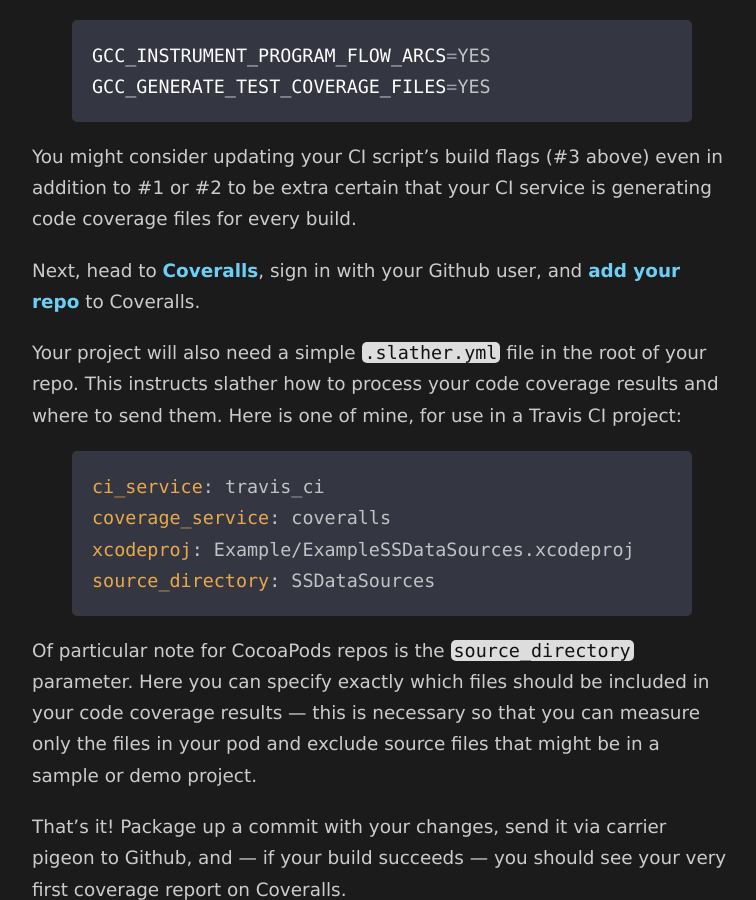
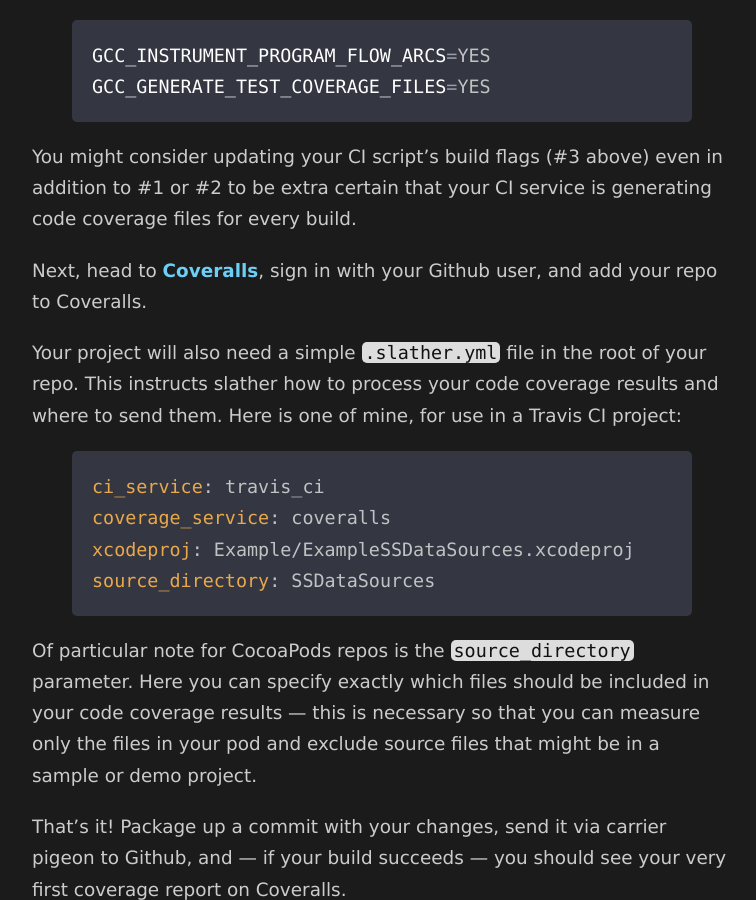
Before and after one commit to jhersh/list.her.sh, a Jekyll site: the page built from _posts/2015-03-11-ios-test-coverage-with-coveralls.md, in a window 1280 px wide and 900 px high, scrolled down 1961 px. Shown: the whole window, without its empty margins (258-1014 px from the left). Built offline with Jekyll 4.4.1, drawn with Linux system fonts in a browser that asks for light colours; Markdown is read by kramdown in place of the engine named in the settings; part of the change alters nothing that is shown.

Commit message:
Remove a 403 link

```diff
--- a/_posts/2015-03-11-ios-test-coverage-with-coveralls.md
+++ b/_posts/2015-03-11-ios-test-coverage-with-coveralls.md
@@ -38,7 +38,7 @@ GCC_GENERATE_TEST_COVERAGE_FILES=YES
 
 You might consider updating your CI script's build flags (#3 above) even in addition to #1 or #2 to be extra certain that your CI service is generating code coverage files for every build.
 
-Next, head to [Coveralls](https://coveralls.io), sign in with your Github user, and [add your repo](https://coveralls.io/repos/new) to Coveralls.
+Next, head to [Coveralls](https://coveralls.io), sign in with your Github user, and add your repo to Coveralls.
 
 Your project will also need a simple `.slather.yml` file in the root of your repo. This instructs slather how to process your code coverage results and where to send them. Here is one of mine, for use in a Travis CI project:
 
```
